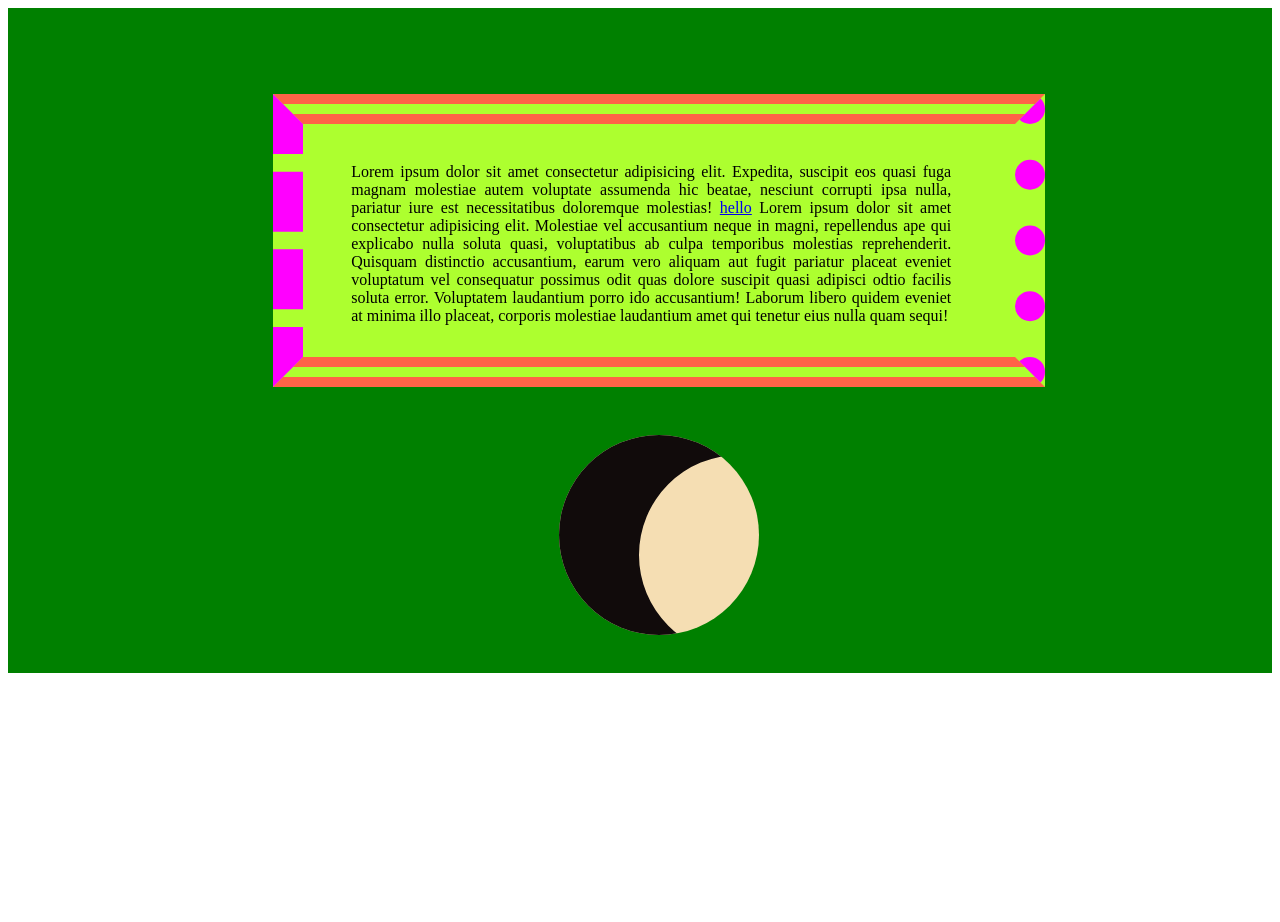
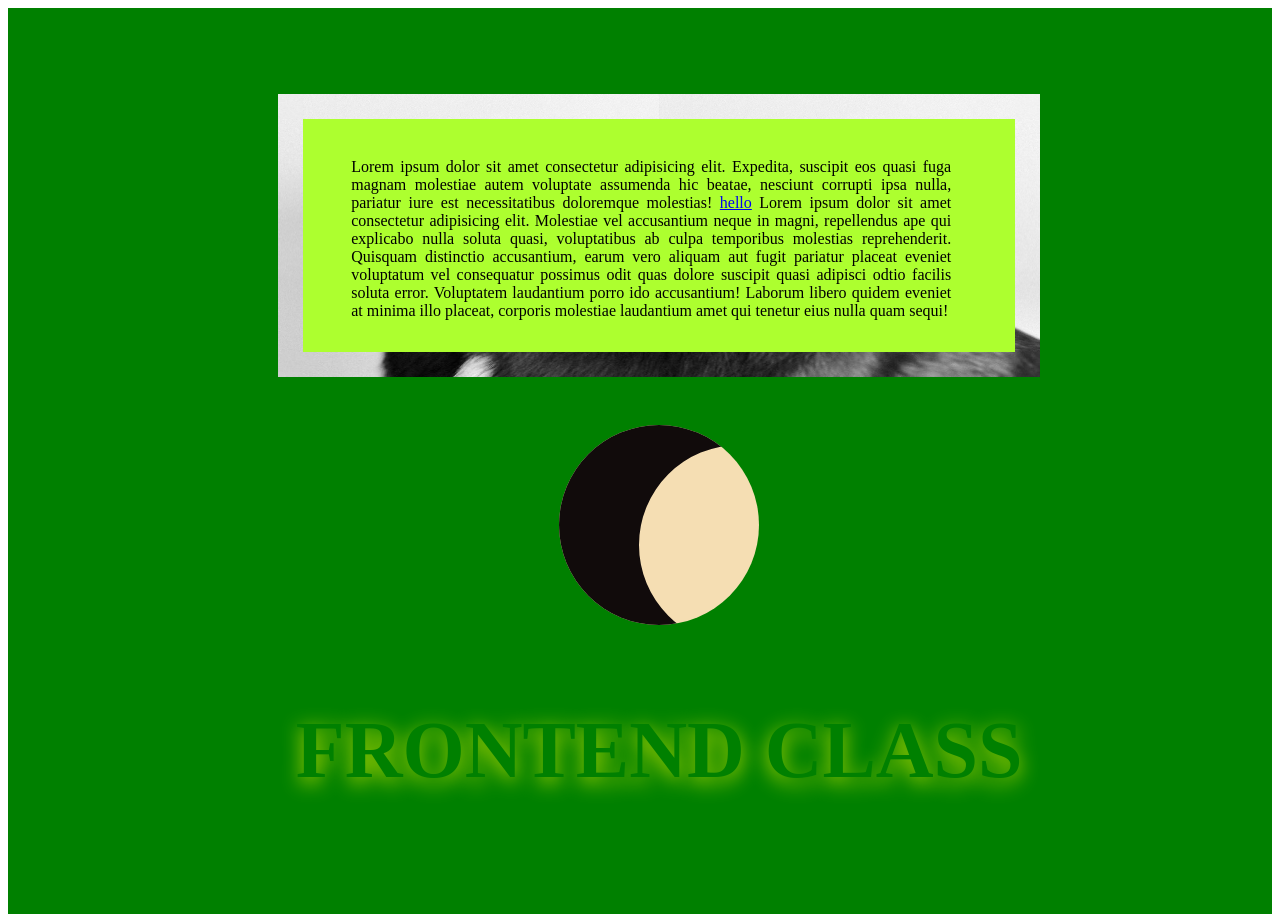
Before and after one commit to coderitec/septweek3, a plain HTML site: page box.html in a window 1280 px wide. Before the commit the page ends 800 px from the top, so only its background shows below. Drawn offline with Linux system fonts and the light colour scheme.

Commit message:
feat: add borders

```diff
--- a/box.html
+++ b/box.html
@@ -19,9 +19,17 @@
             padding-block-end: 2rem;
             margin-block: 3rem;
             margin-inline: auto;
-            border-block: 30px double tomato;
-            border-inline: 30px dashed fuchsia;
-            border-inline-end: 30px dotted fuchsia;
+            /* border-block: 30px double tomato; */
+            /* border-inline: 30px dashed fuchsia; */
+            /* border-inline-end: 30px dotted fuchsia;  */
+            /* border-image-source: linear-gradient(90deg, red 30%, blue 30%, blue 50%, pink 50%, pink 70%, tomato 70%);
+            border-image-slice: 100;
+            border-image-outset: 55px;
+            border-image-width: 22px;
+            border-image-repeat: space; */
+            border-radius: 33px;
+            border: 25px solid transparent;
+            border-image: url(./dog3.jpg) 100 55 60 round;
         }
 
         main{
@@ -47,6 +55,15 @@
 
         }
 
+        h3{
+            text-transform: uppercase;
+            font-size: 5rem;
+            text-align: center;
+            color: green;
+            opacity: .7;
+            text-shadow: 0 5px 20px yellow ;
+        }
+
     </style>
 </head>
 <body>
@@ -58,6 +75,7 @@
     </p>
 
     <h2></h2>
+    <h3>frontend class</h3>
     </main>
 </body>
 </html>
```
